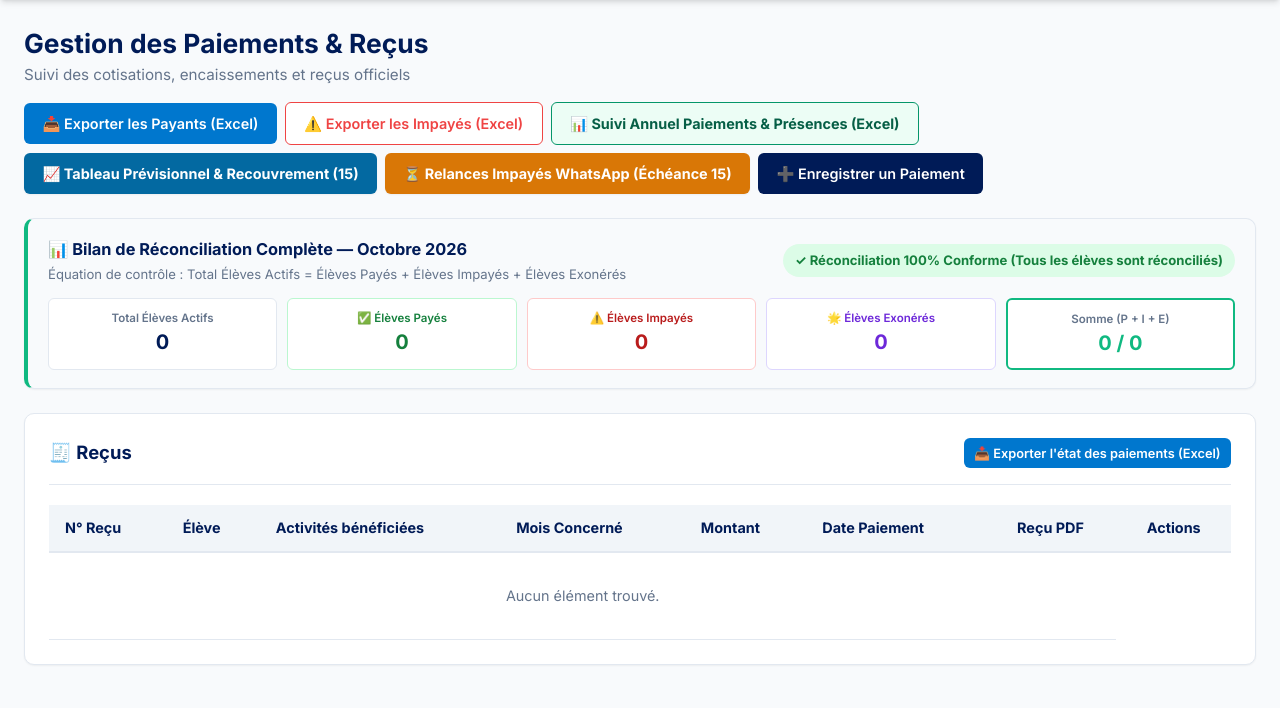
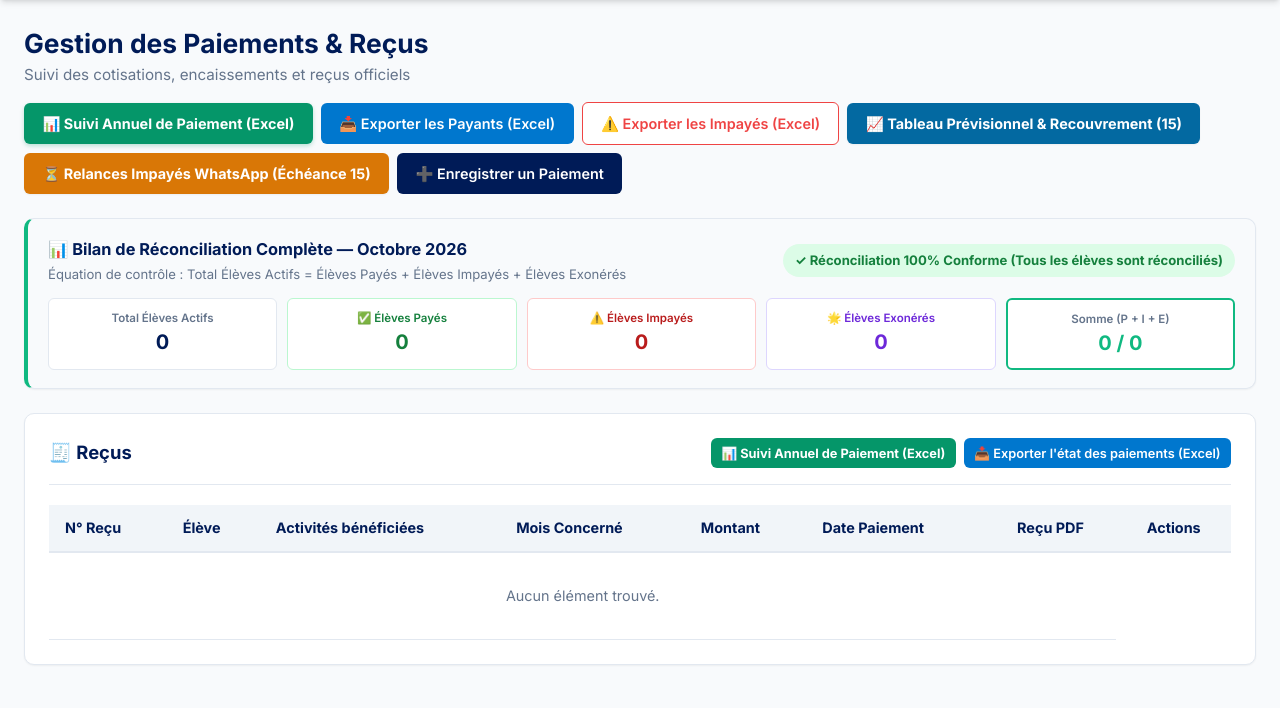
Before and after one commit to elaouni6565said-byte/geniuschess-app, a Django app: page /payments/ in a window 1280 px wide; the page is wider, and only the part inside the window is pictured. Shown: the part 168-876 px from the top of that part. Run offline with Django 5.2, Linux system fonts and the light colour scheme; the visitor is signed in with stand-in values (Sample User, id 1); data comes from the database, SQL or seed files in the repository; data that the repository does not hold is empty; some libraries are stand-ins or nearby versions.

Commit message:
ui(portal): make annual payment tracking Excel button prominent on dashboard and payments

```diff
--- a/templates/portal/payments.html
+++ b/templates/portal/payments.html
@@ -10,14 +10,14 @@
         <p>{% trans "payments.subtitle" %}</p>
     </div>
     <div class="page-actions" style="display: flex; gap: 0.5rem; flex-wrap: wrap; align-items: center;">
+        <a href="{% url 'portal:export_annual_tracking_excel' %}" class="btn" style="background: #059669; color: white; font-weight: 700; box-shadow: 0 2px 4px rgba(5,150,105,0.25);">
+            📊 {% if CURRENT_LANG == 'ar' %}التتبع السنوي للأداء والحضور (Excel){% else %}Suivi Annuel de Paiement (Excel){% endif %}
+        </a>
         <a href="{% url 'portal:export_paid_excel' %}" class="btn btn-secondary" style="font-weight: 600;">
             📥 {% if CURRENT_LANG == 'ar' %}تصدير لائحة المؤدين (Excel){% else %}Exporter les Payants (Excel){% endif %}
         </a>
         <a href="{% url 'portal:export_unpaid_excel' %}" class="btn btn-outline" style="background: white; border-color: var(--danger); color: var(--danger); font-weight: 600;">
             ⚠️ {% if CURRENT_LANG == 'ar' %}تصدير غير المؤدين / المتأخرات (Excel){% else %}Exporter les Impayés (Excel){% endif %}
-        </a>
-        <a href="{% url 'portal:export_annual_tracking_excel' %}" class="btn btn-outline" style="background: #ECFDF5; border-color: #059669; color: #065F46; font-weight: 700;">
-            📊 {% if CURRENT_LANG == 'ar' %}التتبع السنوي للأداء والحضور (Excel){% else %}Suivi Annuel Paiements & Présences (Excel){% endif %}
         </a>
         <a href="{% url 'portal:financial_forecast' %}" class="btn" style="background: #0369A1; color: white; font-weight: 700; box-shadow: var(--shadow-sm);">
             📈 {% if CURRENT_LANG == 'ar' %}لوحة التوقعات ونسبة الاستخلاص (أجل 15){% else %}Tableau Prévisionnel & Recouvrement (15){% endif %}
@@ -238,9 +238,14 @@
 <div class="card">
     <div class="card-header" style="display: flex; justify-content: space-between; align-items: center; flex-wrap: wrap; gap: 0.5rem;">
         <h3 class="card-title">🧾 {% trans "nav.receipts" %}</h3>
-        <a href="{% url 'portal:export_paid_excel' %}" class="btn btn-secondary btn-sm" style="font-weight: 600;">
-            📥 {% if CURRENT_LANG == 'ar' %}تصدير لائحة الأداءات (Excel){% else %}Exporter l'état des paiements (Excel){% endif %}
-        </a>
+        <div style="display: flex; gap: 0.5rem; flex-wrap: wrap;">
+            <a href="{% url 'portal:export_annual_tracking_excel' %}" class="btn btn-sm" style="background: #059669; color: white; font-weight: 700;">
+                📊 {% if CURRENT_LANG == 'ar' %}التتبع السنوي للأداء (Excel){% else %}Suivi Annuel de Paiement (Excel){% endif %}
+            </a>
+            <a href="{% url 'portal:export_paid_excel' %}" class="btn btn-secondary btn-sm" style="font-weight: 600;">
+                📥 {% if CURRENT_LANG == 'ar' %}تصدير لائحة الأداءات (Excel){% else %}Exporter l'état des paiements (Excel){% endif %}
+            </a>
+        </div>
     </div>
     <div class="table-responsive">
         <table class="gca-table">
```
Also changed, not shown: templates/portal/dashboard.html (+6 -3 lines).
